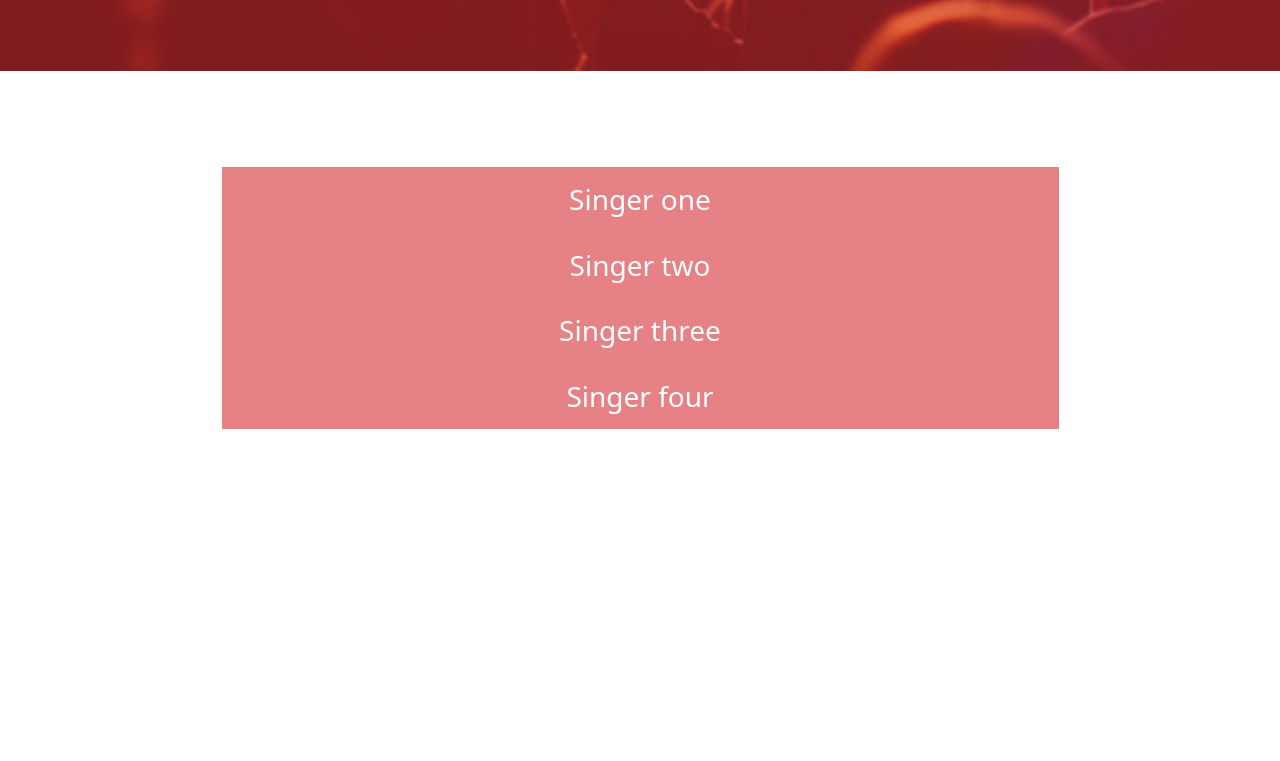
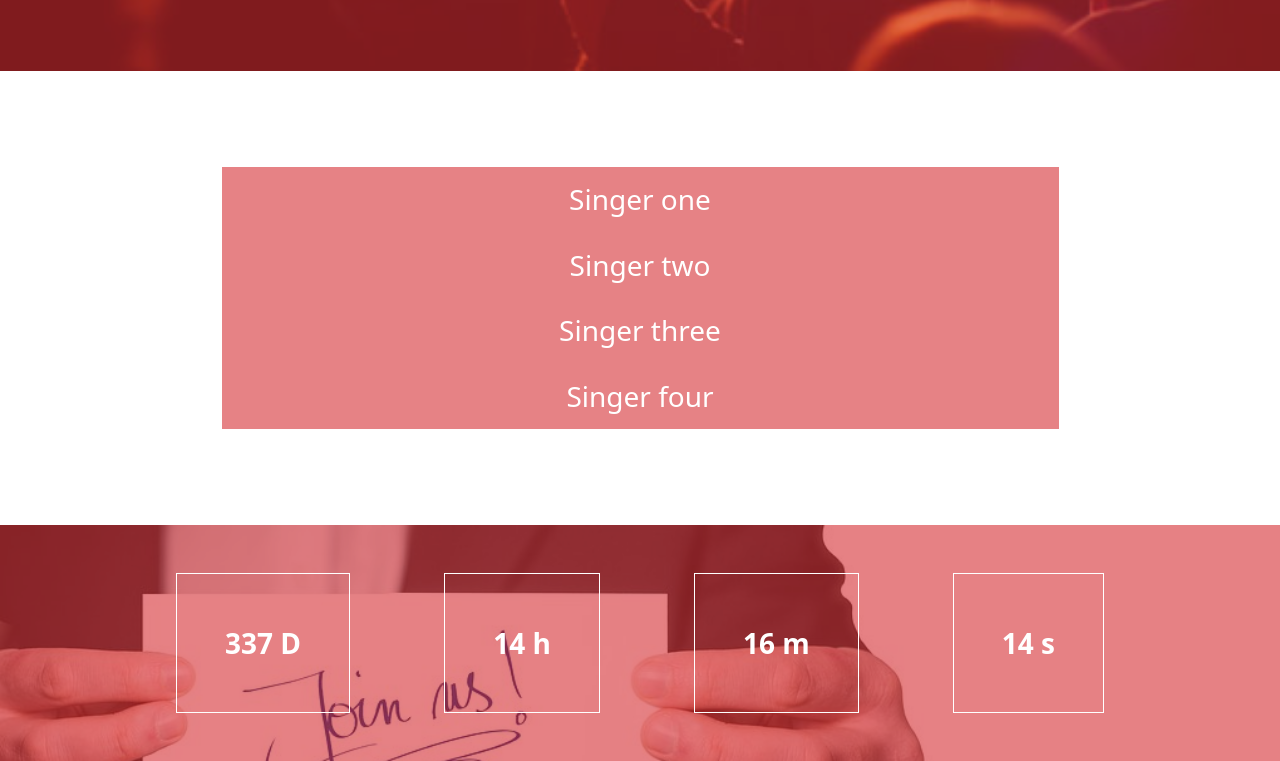
Before and after one commit to MahmoudGamalDev/Egyptian-party, a plain HTML site: page index.html in a window 1280 px wide. Shown: the part 729-1490 px from the top of the page. Before the commit the page ends 1254 px from the top, so only its background shows below. Drawn offline with nearby package versions, Linux system fonts and the light colour scheme.

Commit message:
count-down

```diff
--- a/index.html
+++ b/index.html
@@ -19,8 +19,8 @@
 <body>
 
     <section class="home d-flex justify-content-center align-items-center flex-column vh-100">
-        <div class="overlay"></div>
-        <nav class="bg-dark px-4 pt-5 position-fixed z-2 top-0 vh-100">
+        <div class="overlay position-absolute top-0 start-0 w-100 h-100"></div>
+        <nav class="bg-dark px-4 pt-5 position-fixed z-4 top-0 vh-100">
             <div class="icon position-absolute top-50 fs-2 text-dark" role="button">
                 <i class="fa-solid fa-bars"></i>
             </div>
@@ -116,6 +116,16 @@
         </div>
     </section>
 
+    <section class="count-down position-relative">
+        <div class="overlay position-absolute top-0 start-0 w-100 h-100 z-1"></div>
+        <div
+            class="event-section container position-relative py-5 z-2 text-white d-flex align-items-center justify-content-evenly">
+            <div class="days p-5 fs-3 fw-semibold border-1 border-white border"></div>
+            <div class="hours p-5 fs-3 fw-semibold border-1 border-white border"></div>
+            <div class="mins p-5 fs-3 fw-semibold border-1 border-white border"></div>
+            <div class="sec p-5 fs-3 fw-semibold border-1 border-white border"></div>
+        </div>
+    </section>
 
     <script src="https://code.jquery.com/jquery-3.7.1.min.js"
         integrity="sha256-/JqT3SQfawRcv/BIHPThkBvs0OEvtFFmqPF/lYI/Cxo=" crossorigin="anonymous"></script>
--- a/script.js
+++ b/script.js
@@ -9,3 +9,35 @@ barsIcon.addEventListener("click", () => {
 closeIcon.addEventListener("click", () => {
   nav.classList.remove("show-nav");
 });
+
+let countDown = (date) => {
+  // a func that returns seconds, minutes, hours and days till a given date in the future
+  let eventDate = new Date(date);
+  let dateNow = new Date();
+  let timeTillEvent = eventDate - dateNow;
+  let days = Math.floor(timeTillEvent / 1000 / 60 / 60 / 24);
+  let hours = Math.floor((timeTillEvent / 1000 / 60 / 60 / 24 - days) * 24);
+  let minutes = Math.floor(
+    ((timeTillEvent / 1000 / 60 / 60 / 24 - days) * 24 - hours) * 60
+  );
+  let seconds = Math.floor(
+    (((timeTillEvent / 1000 / 60 / 60 / 24 - days) * 24 - hours) * 60 -
+      minutes) *
+      60
+  );
+
+  return { days, hours, minutes, seconds };
+};
+
+
+let displayCountDown = () => {
+  let countDownObj = countDown("Dec 25, 24");
+  let eventSection = document.querySelector('.event-section');
+  eventSection.innerHTML = `<div class="days p-5 fs-3 fw-semibold border-1 border-white border">${countDownObj.days} D</div>
+  <div class="hours p-5 fs-3 fw-semibold border-1 border-white border">${countDownObj.hours} h</div>
+  <div class="mins p-5 fs-3 fw-semibold border-1 border-white border">${countDownObj.minutes} m</div>
+  <div class="sec p-5 fs-3 fw-semibold border-1 border-white border">${countDownObj.seconds} s</div>`
+};
+
+
+setInterval(displayCountDown, 1000);
--- a/style.css
+++ b/style.css
@@ -16,12 +16,7 @@ h1 {
   position: relative;
 }
 
-.home .overlay {
-  position: absolute;
-  top: 0;
-  left: 0;
-  width: 100%;
-  height: 100%;
+.overlay {
   background-color: rgba(214, 46, 51, 0.6);
 }
 
@@ -56,7 +51,8 @@ nav li:hover i {
   color: rgba(214, 46, 51, 0.4) !important;
 }
 
-.singers h2, .accordion-button {
+.singers h2,
+.accordion-button {
   background-color: #e68285;
 }
 
@@ -81,3 +77,9 @@ p {
 .accordion-button:not(.collapsed) {
   background-color: #e68285;
 }
+
+.count-down {
+  background-image: url("./imgs/invitation-2508607__340.jpg");
+  background-repeat: no-repeat;
+  background-size: cover;
+}
```
